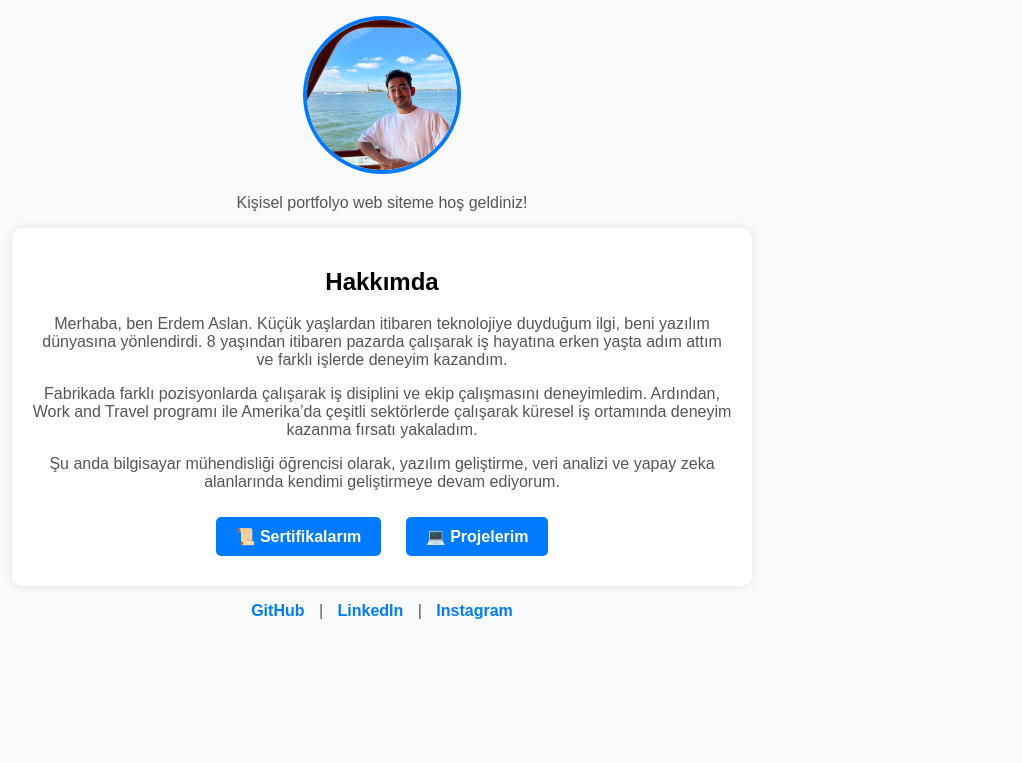
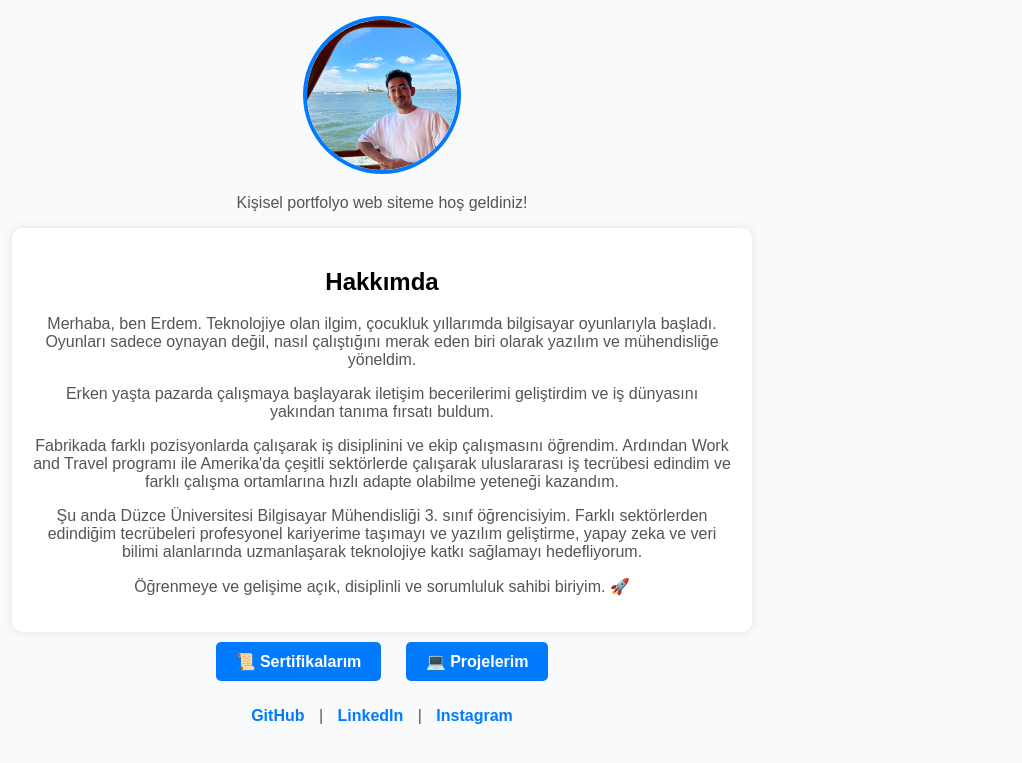
Before and after one commit to Sthonem/sthonem.github.io, a plain HTML site: page index.html in a window 1280 px wide. Shown: the part 163-926 px from the top of the page, without its empty margins (258-1280 px from the left). Before the commit the page ends 857 px from the top, so only its background shows below. Drawn offline with Linux system fonts and the light colour scheme.

Commit message:
Update index.html

```diff
--- a/index.html
+++ b/index.html
@@ -70,9 +70,12 @@
 
 <div class="container">
     <h2>Hakkımda</h2>
-    <p>Merhaba, ben Erdem Aslan. Küçük yaşlardan itibaren teknolojiye duyduğum ilgi, beni yazılım dünyasına yönlendirdi. 8 yaşından itibaren pazarda çalışarak iş hayatına erken yaşta adım attım ve farklı işlerde deneyim kazandım.</p>
-    <p>Fabrikada farklı pozisyonlarda çalışarak iş disiplini ve ekip çalışmasını deneyimledim. Ardından, Work and Travel programı ile Amerika’da çeşitli sektörlerde çalışarak küresel iş ortamında deneyim kazanma fırsatı yakaladım.</p>
-    <p>Şu anda bilgisayar mühendisliği öğrencisi olarak, yazılım geliştirme, veri analizi ve yapay zeka alanlarında kendimi geliştirmeye devam ediyorum.</p>
+    <p>Merhaba, ben Erdem. Teknolojiye olan ilgim, çocukluk yıllarımda bilgisayar oyunlarıyla başladı. Oyunları sadece oynayan değil, nasıl çalıştığını merak eden biri olarak yazılım ve mühendisliğe yöneldim.</p>
+            <p>Erken yaşta pazarda çalışmaya başlayarak iletişim becerilerimi geliştirdim ve iş dünyasını yakından tanıma fırsatı buldum.</p>
+            <p>Fabrikada farklı pozisyonlarda çalışarak iş disiplinini ve ekip çalışmasını öğrendim. Ardından Work and Travel programı ile Amerika'da çeşitli sektörlerde çalışarak uluslararası iş tecrübesi edindim ve farklı çalışma ortamlarına hızlı adapte olabilme yeteneği kazandım.</p>
+            <p>Şu anda Düzce Üniversitesi Bilgisayar Mühendisliği 3. sınıf öğrencisiyim. Farklı sektörlerden edindiğim tecrübeleri profesyonel kariyerime taşımayı ve yazılım geliştirme, yapay zeka ve veri bilimi alanlarında uzmanlaşarak teknolojiye katkı sağlamayı hedefliyorum.</p>
+            <p>Öğrenmeye ve gelişime açık, disiplinli ve sorumluluk sahibi biriyim. 🚀</p>
+        </div>
 
     <a href="certificates.html" class="btn">📜 Sertifikalarım</a>
     <a href="projects.html" class="btn">💻 Projelerim</a>
```
